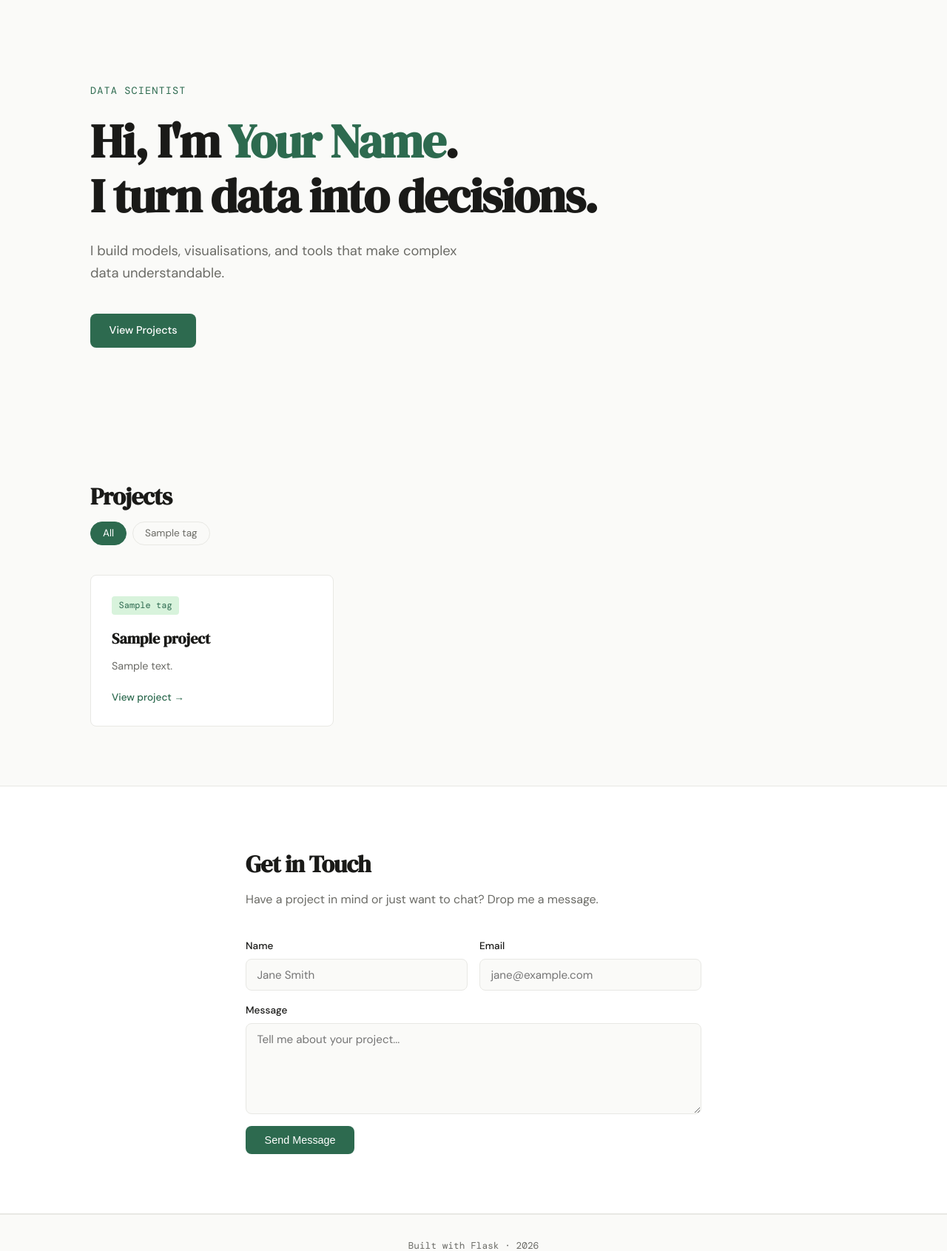
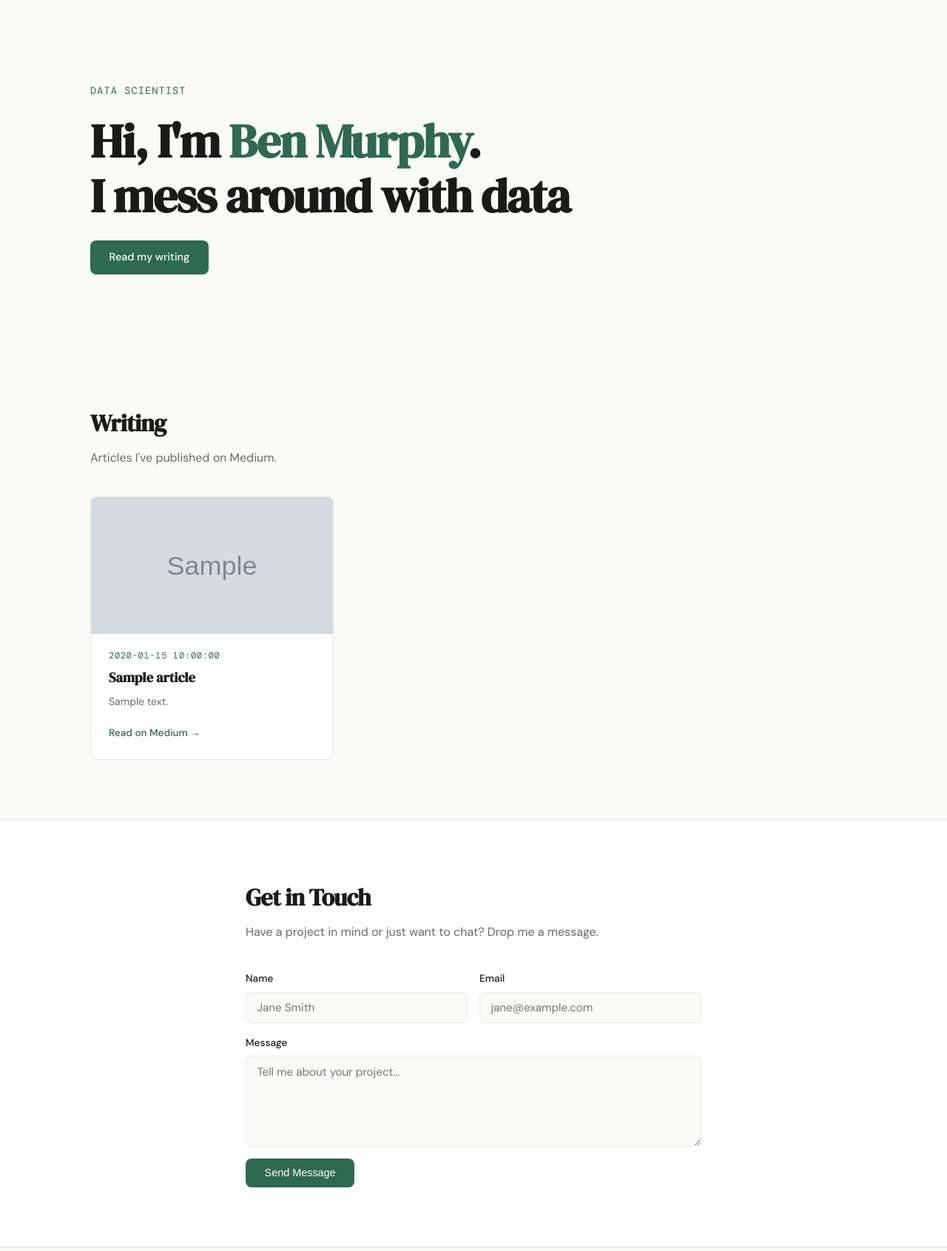
Before and after one commit to benmurphy97/bensportfolio, a Flask app: template website/portfolio/templates/index.html in a window 1280 px wide. Shown: the part 73-1764 px from the top of the page at 74% size. Run offline with Flask 3, Linux system fonts and the light colour scheme; the template is opened without the code that fills it: most values are stand-ins (such as "Sample title", 1, 10 or a date in 2020); grey boxes marked "Sample" are stand-in pictures; some libraries are stand-ins or nearby versions.

Commit message:
refactored and added medium

```diff
--- a/requirements.txt
+++ b/requirements.txt
@@ -3,3 +3,5 @@ numpy
 pandas
 scipy
 requests
+feedparser
+beautifulsoup4
--- a/website/portfolio/app.py
+++ b/website/portfolio/app.py
@@ -1,89 +1,8 @@
-from flask import Flask, render_template, request, jsonify
-from fpl_analysis import get_league_data, get_current_standings, get_expected_standings, get_predicted_standings
-import json
-import os
+from flask import Flask
+from routes import bp
 
 app = Flask(__name__)
-
-# Load projects from JSON
-def load_projects():
-    with open("projects.json") as f:
-        return json.load(f)
-
-@app.route("/")
-def index():
-    projects = load_projects()
-    tags = sorted(set(tag for p in projects for tag in p.get("tags", [])))
-    return render_template("index.html", projects=projects, tags=tags)
-
-@app.route("/project/<slug>")
-def project(slug):
-    projects = load_projects()
-    proj = next((p for p in projects if p["slug"] == slug), None)
-    if not proj:
-        return "Project not found", 404
-    return render_template("project.html", project=proj)
-
-# HTMX: filter projects by tag
-@app.route("/projects/filter")
-def filter_projects():
-    tag = request.args.get("tag", "")
-    projects = load_projects()
-    if tag:
-        projects = [p for p in projects if tag in p.get("tags", [])]
-    return render_template("partials/project_cards.html", projects=projects)
-
-# HTMX: handle contact form submission
-@app.route("/contact", methods=["POST"])
-def contact():
-    name = request.form.get("name")
-    email = request.form.get("email")
-    message = request.form.get("message")
-    # TODO: send email / store message
-    print(f"Message from {name} ({email}): {message}")
-    return render_template("partials/contact_success.html", name=name)
-
-# API: return chart data for a project
-@app.route("/api/chart/<slug>")
-def chart_data(slug):
-    projects = load_projects()
-    proj = next((p for p in projects if p["slug"] == slug), None)
-    if not proj or "chart_data" not in proj:
-        return jsonify({"error": "No chart data"}), 404
-    return jsonify(proj["chart_data"])
-
-
-# FPL Draft Insights
-@app.route("/fpl")
-def fpl():
-    return render_template("fpl.html")
-
-@app.route("/fpl/analyse", methods=["POST"])
-def fpl_analyse():
-    league_id = request.form.get("league_id", "").strip()
-    if not league_id:
-        return render_template("fpl.html", error="Please enter a league ID.")
-    try:
-        n_sims = int(request.form.get("simulations", 1000))
-        if n_sims not in (1000, 10000):
-            n_sims = 1000
-        league_data = get_league_data(league_id)
-        league_name = league_data["league"]["name"]
-        standings, scatter = get_current_standings(league_data)
-        expected = get_expected_standings(league_data)
-        monte_carlo, position_cols = get_predicted_standings(league_data, n_simulations=n_sims)
-    except Exception as e:
-        return render_template("fpl.html", error=f"Could not load league {league_id}: {e}")
-    return render_template(
-        "fpl_results.html",
-        league_name=league_name,
-        standings=standings,
-        scatter=scatter,
-        expected=expected,
-        monte_carlo=monte_carlo,
-        position_cols=position_cols,
-    )
-
+app.register_blueprint(bp)
 
 if __name__ == "__main__":
     app.run(debug=True)
--- a/website/portfolio/static/css/style.css
+++ b/website/portfolio/static/css/style.css
@@ -151,6 +151,68 @@ nav a:hover { color: var(--text); }
   display: grid;
   grid-template-columns: repeat(auto-fill, minmax(300px, 1fr));
   gap: 1.5rem;
+}
+
+/* ── Article grid ── */
+#article-grid {
+  display: grid;
+  grid-template-columns: repeat(auto-fill, minmax(300px, 1fr));
+  gap: 1.5rem;
+}
+.article-card {
+  display: flex;
+  flex-direction: column;
+  border: 1.5px solid var(--border);
+  border-radius: var(--radius);
+  background: var(--surface);
+  overflow: hidden;
+  transition: border-color 0.2s, transform 0.2s, box-shadow 0.2s;
+}
+.article-card:hover {
+  border-color: var(--accent);
+  transform: translateY(-3px);
+  box-shadow: 0 8px 24px rgba(0,0,0,0.06);
+}
+.article-thumb {
+  width: 100%;
+  aspect-ratio: 16 / 9;
+  overflow: hidden;
+  background: var(--accent-light);
+}
+.article-thumb img {
+  width: 100%;
+  height: 100%;
+  object-fit: cover;
+  display: block;
+}
+.article-thumb--placeholder {
+  background: linear-gradient(135deg, var(--accent-light) 0%, var(--border) 100%);
+}
+.article-body {
+  display: flex;
+  flex-direction: column;
+  padding: 1.25rem 1.5rem 1.5rem;
+  flex: 1;
+}
+.article-date {
+  font-family: var(--font-mono);
+  font-size: 0.75rem;
+  color: var(--accent);
+  letter-spacing: 0.06em;
+  text-transform: uppercase;
+  margin-bottom: 0.5rem;
+}
+.article-title {
+  font-family: var(--font-display);
+  font-size: 1.15rem;
+  line-height: 1.35;
+  margin-bottom: 0.6rem;
+}
+.article-excerpt {
+  font-size: 0.875rem;
+  color: var(--text-muted);
+  line-height: 1.55;
+  flex: 1;
 }
 .project-card {
   display: flex;
--- a/website/portfolio/templates/index.html
+++ b/website/portfolio/templates/index.html
@@ -7,36 +7,19 @@
 <section class="hero">
   <div class="hero-inner">
     <p class="hero-label">Data Scientist</p>
-    <h1 class="hero-title">Hi, I'm <span class="accent">Your Name</span>.<br>I turn data into decisions.</h1>
-    <p class="hero-sub">I build models, visualisations, and tools that make complex data understandable.</p>
-    <a href="#projects" class="btn">View Projects</a>
+    <h1 class="hero-title">Hi, I'm <span class="accent">Ben Murphy</span>.<br>I mess around with data</h1>
+    <a href="#writing" class="btn">Read my writing</a>
   </div>
 </section>
 
-<!-- Projects -->
-<section class="section" id="projects">
+<!-- Writing -->
+<section class="section" id="writing">
   <div class="container">
-    <h2 class="section-title">Projects</h2>
+    <h2 class="section-title">Writing</h2>
+    <p class="section-sub">Articles I've published on Medium.</p>
 
-    <!-- Tag filter (HTMX) -->
-    <div class="tag-filter">
-      <button class="tag-btn active"
-        hx-get="/projects/filter"
-        hx-target="#project-grid"
-        hx-swap="innerHTML"
-        onclick="setActive(this)">All</button>
-      {% for tag in tags %}
-      <button class="tag-btn"
-        hx-get="/projects/filter?tag={{ tag }}"
-        hx-target="#project-grid"
-        hx-swap="innerHTML"
-        onclick="setActive(this)">{{ tag }}</button>
-      {% endfor %}
-    </div>
-
-    <!-- Project cards -->
-    <div id="project-grid">
-      {% include "partials/project_cards.html" %}
+    <div id="article-grid">
+      {% include "partials/article_cards.html" %}
     </div>
   </div>
 </section>
--- /dev/null
+++ b/website/portfolio/templates/partials/article_cards.html
@@ -0,0 +1,21 @@
+{% if articles %}
+  {% for article in articles %}
+  <a href="{{ article.link }}" target="_blank" rel="noopener" class="article-card">
+    {% if article.thumbnail %}
+    <div class="article-thumb">
+      <img src="{{ article.thumbnail }}" alt="{{ article.title }}" loading="lazy" />
+    </div>
+    {% else %}
+    <div class="article-thumb article-thumb--placeholder"></div>
+    {% endif %}
+    <div class="article-body">
+      <p class="article-date">{{ article.published }}</p>
+      <h3 class="article-title">{{ article.title }}</h3>
+      <p class="article-excerpt">{{ article.description | truncate(120) }}</p>
+      <span class="card-link">Read on Medium →</span>
+    </div>
+  </a>
+  {% endfor %}
+{% else %}
+  <p class="section-sub">No articles found — check back soon.</p>
+{% endif %}
```
Also changed, not shown: website/portfolio/cache.py (added, +71 -0 lines), website/portfolio/fpl_analysis.py (+12 -29 lines), website/portfolio/medium.py (added, +38 -0 lines), website/portfolio/routes.py (added, +85 -0 lines), website/portfolio/templates/fpl.html (+8 -1 lines), 1 other file.
